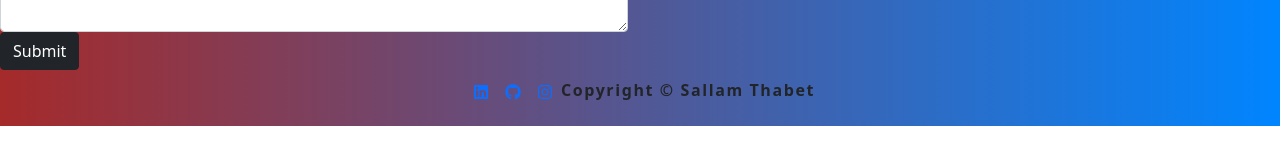
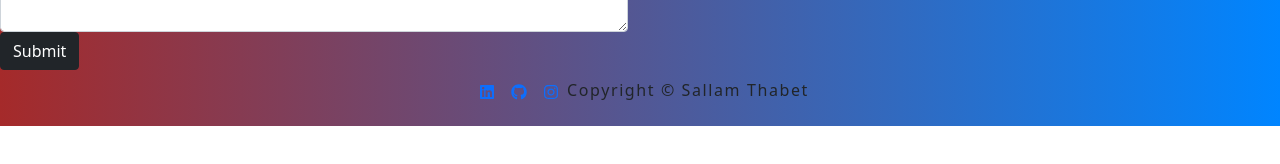
Before and after one commit to thabets/ReadMeGeneratorReact, a React (Create React App) app in the folder read-me-generator/: page /readMeGenerator in a window 1280 px wide. Shown: the part 514-678 px from the top of the page. Built offline with nearby package versions, Linux system fonts and the light colour scheme; the HTML template or start-up script is replaced by a standard one.

Commit message:
corrected css center class

```diff
--- a/read-me-generator/src/index.css
+++ b/read-me-generator/src/index.css
@@ -54,7 +54,7 @@ li {
 .center {
   display: flex;
   justify-content: center;
-  font-weight: bold;
+  align-items: baseline;
 }
 .pd {
   padding-top: 10px;
```
